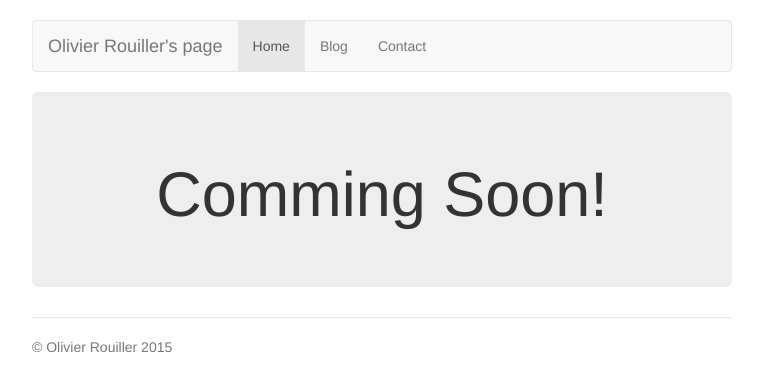
After one commit to oilandrust/o.rouiller.net, a Django app: template projects/templates/projects/project.html in a window 1280 px wide. The commit adds this page. Shown: the top 392 px of the page, without its empty margins (258-1021 px from the left). Run offline with Django 3.2, Linux system fonts and the light colour scheme; the template is opened without the code that fills it, so the values that code supplies are empty; some libraries are stand-ins or nearby versions.

Commit message:
project page

```diff
--- a/orouiller/templates/orouiller/base.html
+++ b/orouiller/templates/orouiller/base.html
@@ -23,13 +23,13 @@
 					<span class="icon-bar"></span>
 					<span class="icon-bar"></span>
 				</button>
-				<a class="navbar-brand" href="#">Olivier Rouiller's page</a>
+				<a class="navbar-brand" href="/">Olivier Rouiller's page</a>
 			</div>
 			<div id="navbar" class="navbar-collapse collapse">
 				<ul class="nav navbar-nav">
-					<li class="active"><a href="#">Home</a></li>
-					<li><a href="#">Blog</a></li>
-					<li><a href="#">Contact</a></li>
+					<li class="active"><a href="/">Home</a></li>
+					<li><a href="/">Blog</a></li>
+					<li><a href="/">Contact</a></li>
 				</ul>
 			</div><!--/.nav-collapse -->
 		</div><!--/.container-fluid -->
--- a/orouiller/urls.py
+++ b/orouiller/urls.py
@@ -3,8 +3,11 @@ from django.contrib import admin
 from django.conf.urls.static import static
 from django.conf import settings
 
+
+
 urlpatterns = patterns('',
 
+    url(r'^projects/', include('projects.urls')),
     url(r'^$', 'orouiller.views.home', name='home'),
     url(r'^admin/', include(admin.site.urls)),
 ) + static(settings.MEDIA_URL, document_root=settings.MEDIA_ROOT)
--- /dev/null
+++ b/projects/templates/projects/project.html
@@ -0,0 +1,9 @@
+
+{% extends "orouiller/base.html" %}
+{% load staticfiles %}
+
+{% block content %}
+	<div class="jumbotron">
+		<h1 class="tittle">Comming Soon!</h1>
+	</div>
+{% endblock %}
--- /dev/null
+++ b/projects/urls.py
@@ -0,0 +1,8 @@
+from django.conf.urls import patterns, include, url
+from projects import views
+
+urlpatterns = patterns('',
+
+    url(r'^(?P<slug>\S+)$', views.ProjectDetail.as_view(), name='project_detail'),
+
+)
```
Also changed, not shown: orouiller/templates/orouiller/home.html (+4 -4 lines), projects/models.py (+10 -1 lines), projects/views.py (+5 -2 lines).
